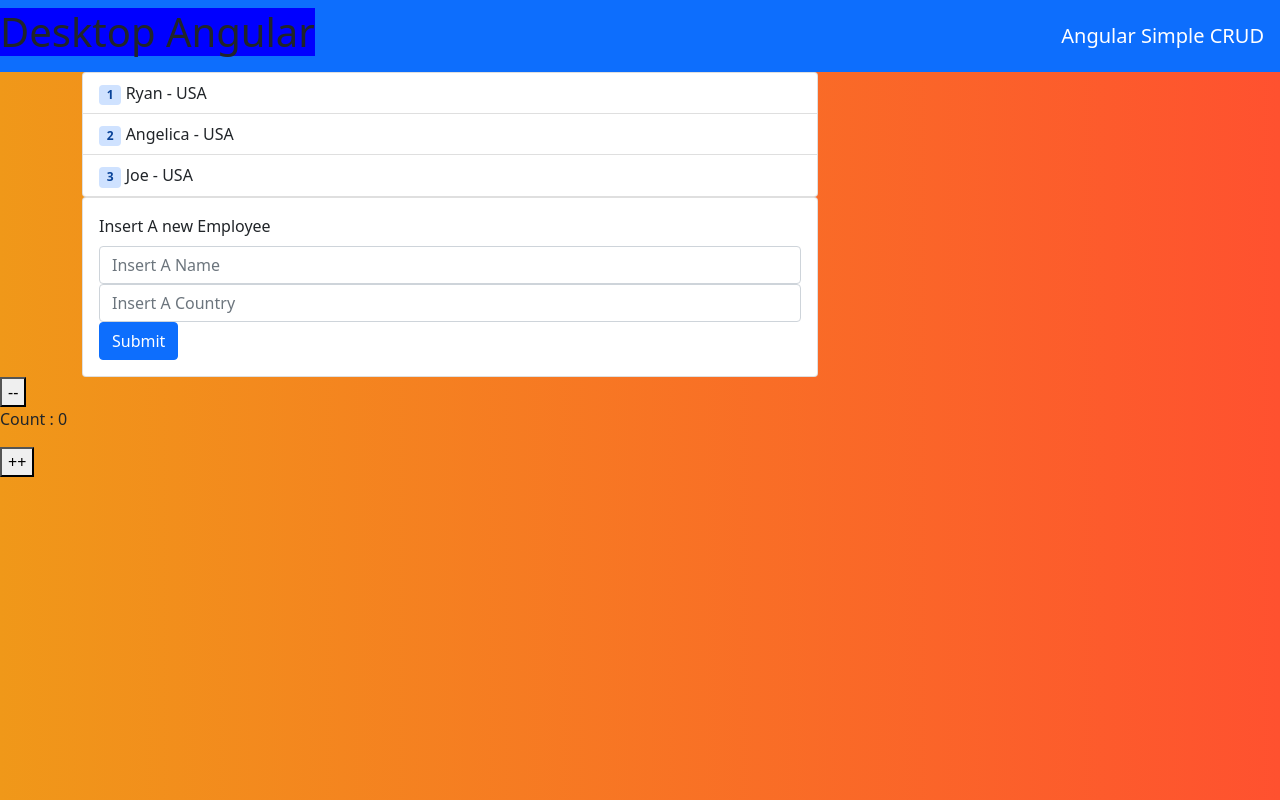
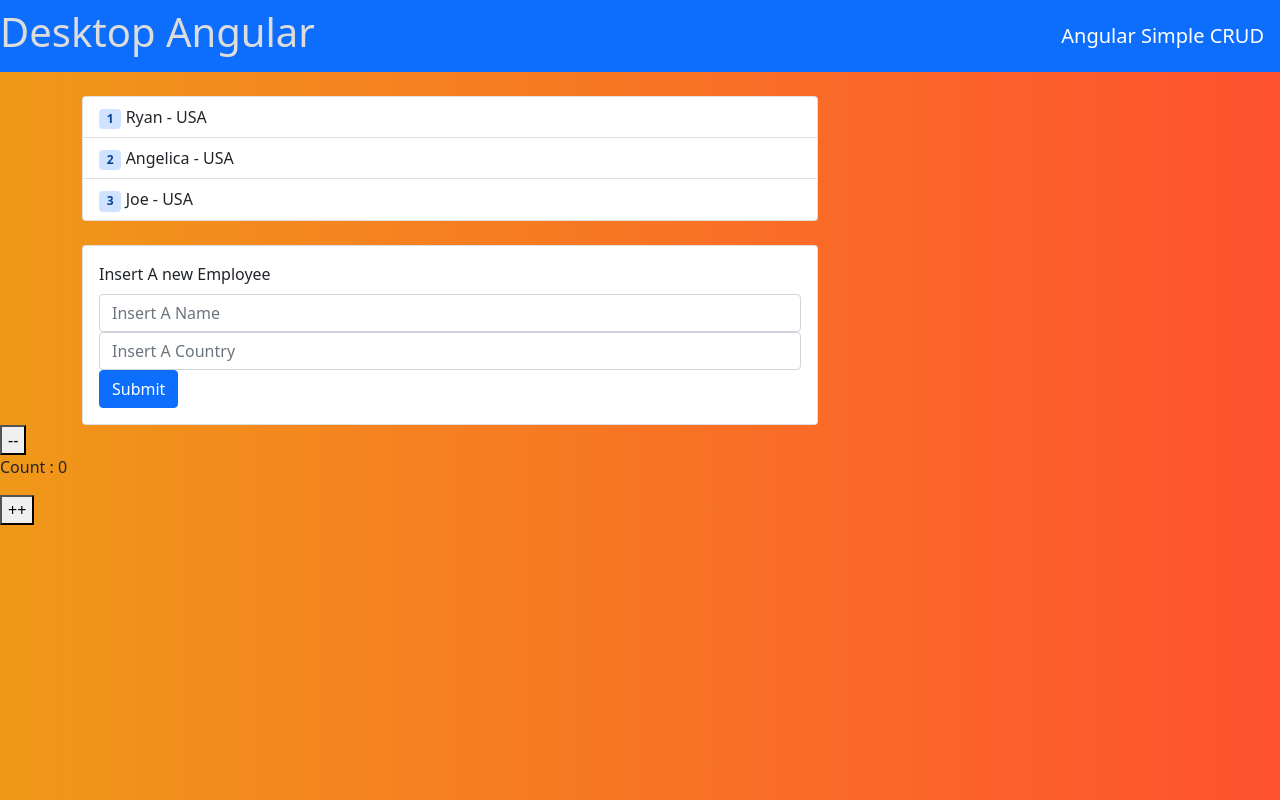
Before and after one commit to MikeNotu/desktop-angular, an Angular app: page / in a window 1280 px wide. Built offline with nearby package versions, Linux system fonts and the light colour scheme.

Commit message:
Style change

```diff
--- a/src/app/app.component.html
+++ b/src/app/app.component.html
@@ -1,6 +1,6 @@
 <style>
   .test {
-    background-color: blue;
+    color: gainsboro;
   }
 </style>
 
@@ -8,7 +8,7 @@
   <h1 class="test">{{ title }}</h1>
   <a class="navbar-brand" href="/">Angular Simple CRUD</a>
 </nav>
-
+<br />
 <div class="container">
   <div class="row">
     <div class="col-md-8">
@@ -23,6 +23,7 @@
           {{ employee.name }} - {{ employee.country }}
         </li>
       </ul>
+      <br />
       <div class="card">
         <div class="card-body">
           <div class="card-title">Insert A new Employee</div>
```
